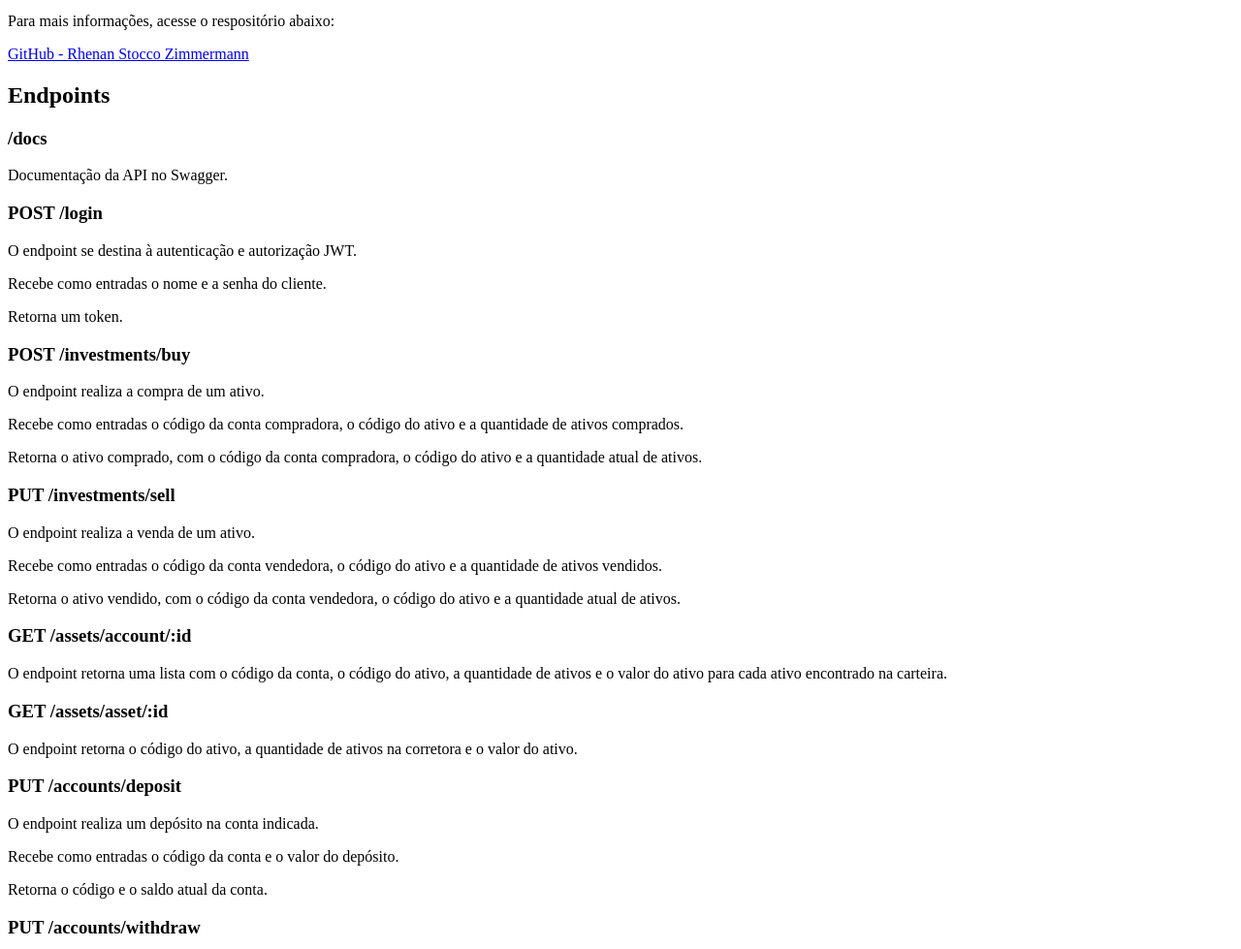
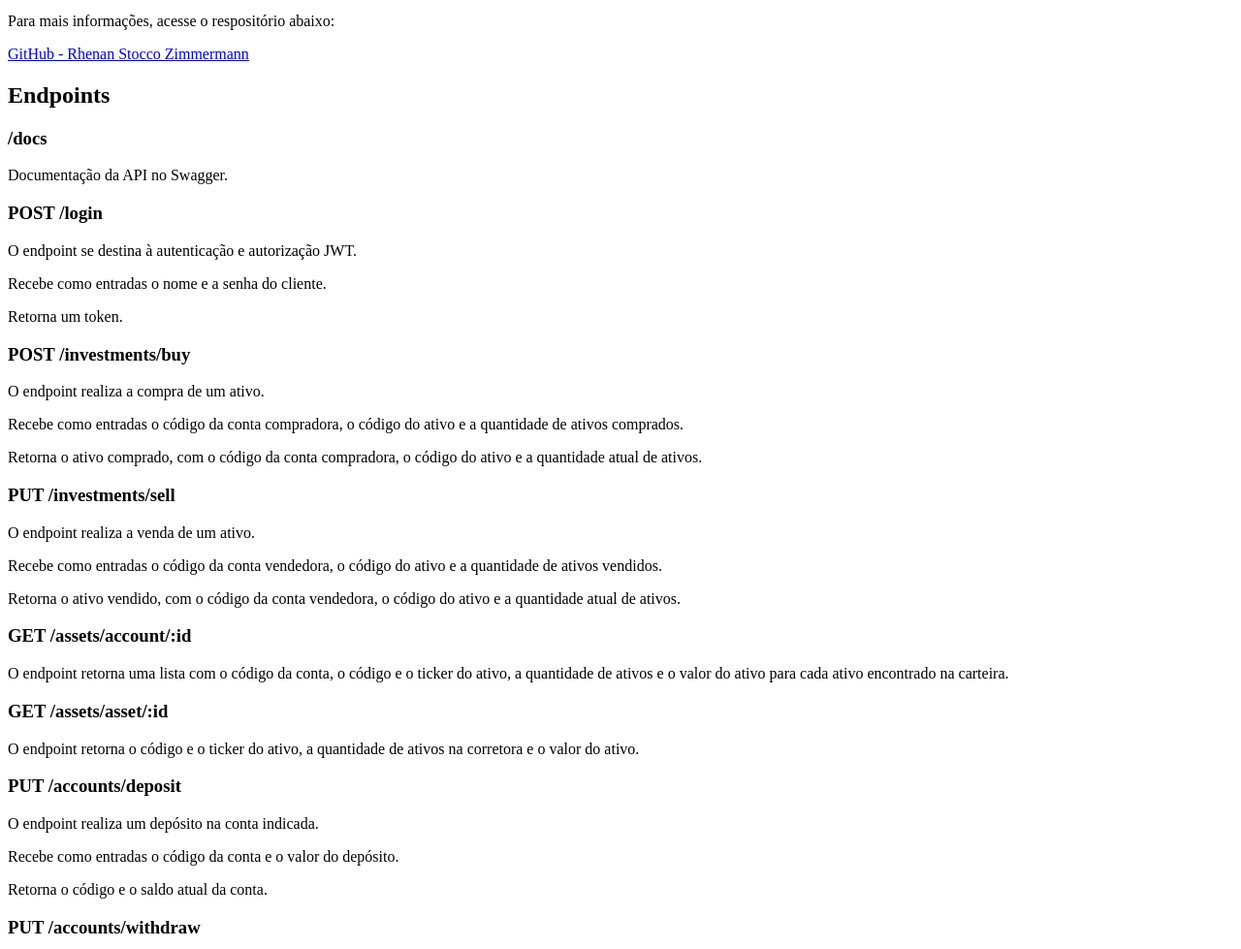
Before and after one commit to rhenanstoccozimmermann/xpinc-investments-api, a website: page index.html in a window 1280 px wide. Shown: the part 119-1098 px from the top of the page at 97% size. Drawn offline with Linux system fonts and the light colour scheme.

Commit message:
refactor: added ticker on the list of actions to the Front-End

```diff
--- a/index.html
+++ b/index.html
@@ -27,9 +27,9 @@
     <p>Recebe como entradas o código da conta vendedora, o código do ativo e a quantidade de ativos vendidos.</p>
     <p>Retorna o ativo vendido, com o código da conta vendedora, o código do ativo e a quantidade atual de ativos.</p>
     <h3>GET /assets/account/:id</h3>
-    <p>O endpoint retorna uma lista com o código da conta, o código do ativo, a quantidade de ativos e o valor do ativo para cada ativo encontrado na carteira.</p>
+    <p>O endpoint retorna uma lista com o código da conta, o código e o ticker do ativo, a quantidade de ativos e o valor do ativo para cada ativo encontrado na carteira.</p>
     <h3>GET /assets/asset/:id</h3>
-    <p>O endpoint retorna o código do ativo, a quantidade de ativos na corretora e o valor do ativo.</p>
+    <p>O endpoint retorna o código e o ticker do ativo, a quantidade de ativos na corretora e o valor do ativo.</p>
     <h3>PUT /accounts/deposit</h3>
     <p>O endpoint realiza um depósito na conta indicada.</p>
     <p>Recebe como entradas o código da conta e o valor do depósito.</p>
```
